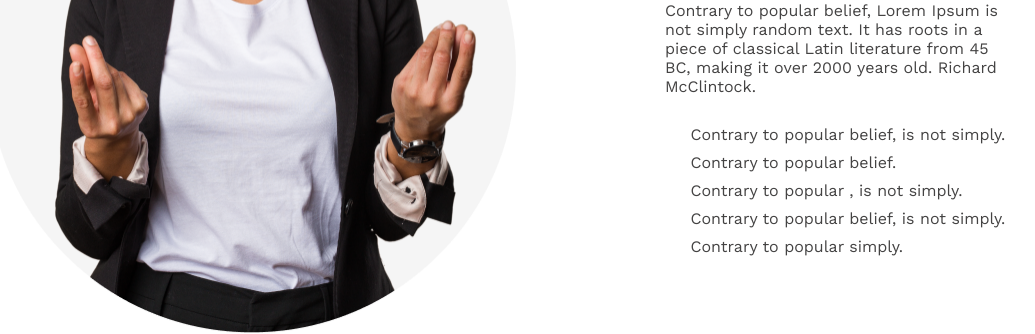
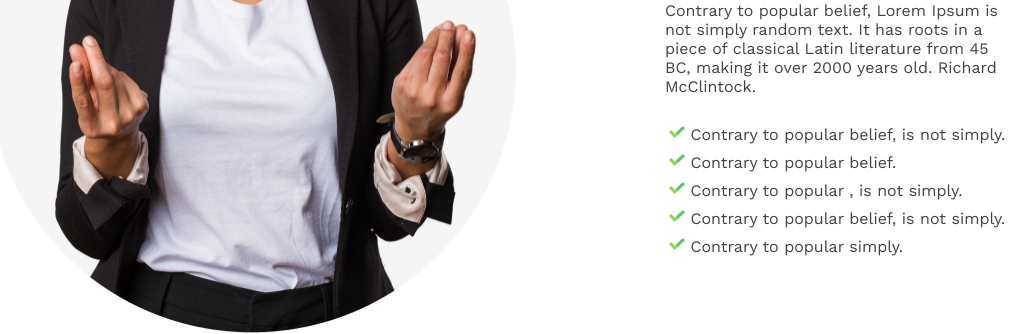
Before and after one commit to yasmin-nova/new-year-new-mission, a plain HTML site: page index.html in a window 1280 px wide. Shown: the part 1120-1454 px from the top of the page, without its empty margins (209-1244 px from the left). Drawn offline with nearby package versions, Linux system fonts and the light colour scheme; the site is published under a folder, as on GitHub Pages, so addresses that start at the root find nothing.

Commit message:
check png

```diff
--- a/index.html
+++ b/index.html
@@ -47,23 +47,23 @@
           </p>
           <ul class="items">
             <li class="item">
-              <img class="tick-mark" src="/images/check.png" alt="" /> Contrary
+              <img class="tick-mark" src="images/check.png" alt="" /> Contrary
               to popular belief, is not simply.
             </li>
             <li class="item">
-              <img class="tick-mark" src="/images/check.png" alt="" /> Contrary
+              <img class="tick-mark" src="images/check.png" alt="" /> Contrary
               to popular belief.
             </li>
             <li class="item">
-              <img class="tick-mark" src="/images/check.png" alt="" /> Contrary
+              <img class="tick-mark" src="images/check.png" alt="" /> Contrary
               to popular , is not simply.
             </li>
             <li class="item">
-              <img class="tick-mark" src="/images/check.png" alt="" /> Contrary
+              <img class="tick-mark" src="images/check.png" alt="" /> Contrary
               to popular belief, is not simply.
             </li>
             <li class="item">
-              <img class="tick-mark" src="/images/check.png" alt="" /> Contrary
+              <img class="tick-mark" src="images/check.png" alt="" /> Contrary
               to popular simply.
             </li>
           </ul>
--- a/style.css
+++ b/style.css
@@ -145,6 +145,7 @@ footer {
   width: 1000px;
   height: 300px;
   background-position: center;
+  margin-right: 300px;
   margin-left: 290px;
   margin-bottom: 130px;
 }
```
